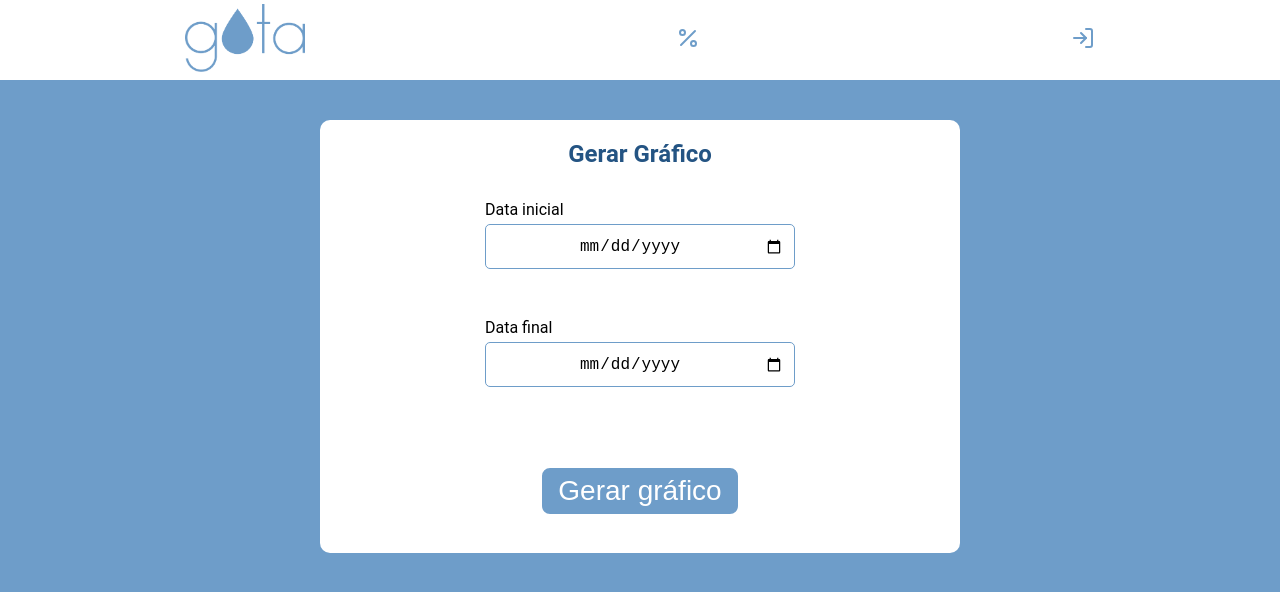
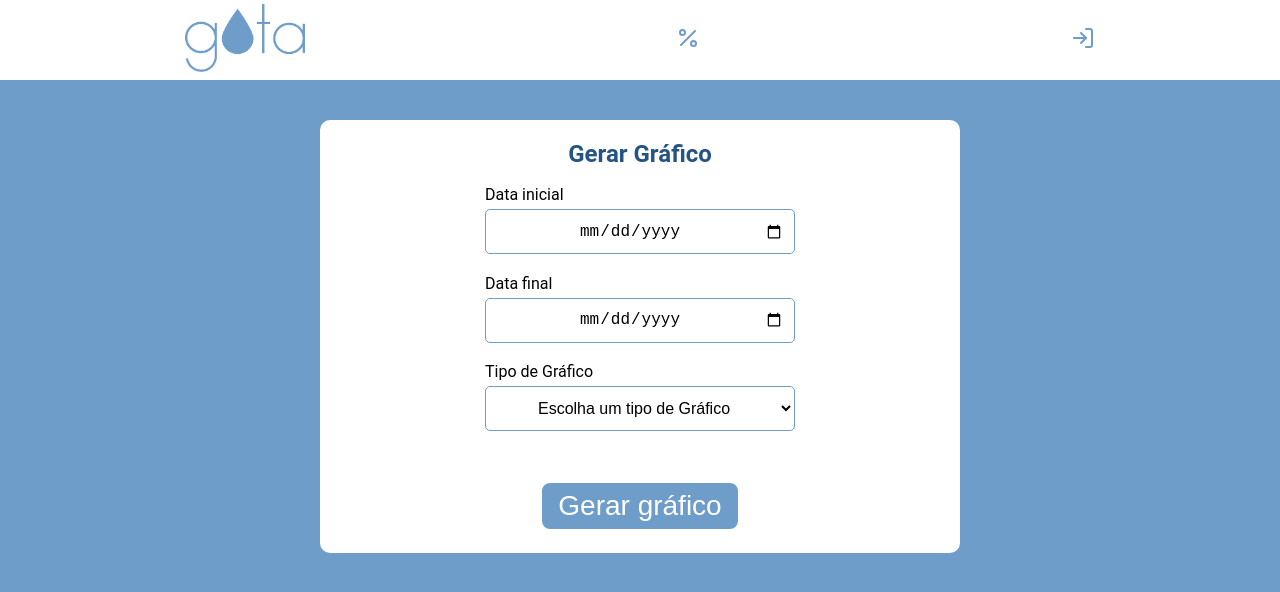
Before and after one commit to gabriel-paiva/gota, a Next.js app: page /chart in a window 1280 px wide. Shown: the top 592 px of the page. Built offline with nearby package versions, Linux system fonts and the light colour scheme; no server answers.

Commit message:
Criando opcao de escolha de tipo de grafico: consumo ou valor

```diff
--- a/pages/chart.js
+++ b/pages/chart.js
@@ -13,6 +13,7 @@ export default function Chart() {
   const [dataFinal, setDataFinal] = useState('');
 
   const [renderGrafico, setRenderGrafico] = useState(null);
+  const [tipoGrafico, setTipoGrafico] = useState('');
 
   useEffect(() => {
     const headers = { 'Authorization': `${localStorage.getItem('userId')}` };
@@ -25,33 +26,38 @@ export default function Chart() {
   function handleGerarGrafico(e) {
     e.preventDefault();
 
-    let todosConsumos = [];
+    let todosY = [];
     let datasFormatadas = [];
     let todosDados = [];
 
     for (let conta of contasSalvas) {
       if (checaDataEntre(dataInicial, dataFinal, conta.data)) {
-        todosDados.push({ data: conta.data, consumo: conta.consumo });
+        todosDados.push({ data: conta.data, consumo: conta.consumo, valor: conta.valor });
       }
     }
     todosDados.sort((a, b) => (a.data > b.data) ? 1 : ((b.data > a.data) ? -1 : 0));
 
     for (let dado of todosDados) {
       datasFormatadas.push(transformDate(dado.data));
-      todosConsumos.push(dado.consumo);
+      if(tipoGrafico === 'Consumo (m³)'){
+        todosY.push(dado.consumo);
+      }
+      else{
+        todosY.push(dado.valor);
+      }
     }
 
     const dadosGrafico = {
       labels: datasFormatadas,
       datasets: [
         {
-          label: 'Consumo',
+          label: tipoGrafico,
           backgroundColor: '#6E9DC9',
           borderColor: '#245483',
           borderWidth: 1,
           hoverBackgroundColor: '#245483',
           hoverBorderColor: '#245483',
-          data: todosConsumos
+          data: todosY
         }
       ]
     };
@@ -61,7 +67,7 @@ export default function Chart() {
   function handleRenderGrafico(dadosGrafico) {
     setRenderGrafico(
       <div className={styles.chartdiv}>
-        <Grafico dadosGrafico={dadosGrafico}/>
+        <Grafico dadosGrafico={dadosGrafico} />
       </div>
     );
   }
@@ -84,6 +90,7 @@ export default function Chart() {
                 required
               />
             </div>
+
             <div className={styles.inputdiv}>
               <label htmlFor="final">Data final</label>
               <input
@@ -95,10 +102,25 @@ export default function Chart() {
                 required
               />
             </div>
+
+            <div className={styles.inputdiv}>
+              <label htmlFor="tipo">Tipo de Gráfico</label>
+              <select
+                name="tipo"
+                id="tipo"
+                onChange={e => setTipoGrafico(e.target.value)}
+                required
+              >
+                <option value={''} >Escolha um tipo de Gráfico</option>
+                <option value="Consumo (m³)">Consumo (m³)</option>
+                <option value="Valor (R$)">Valor (R$)</option>
+              </select>
+            </div>
+
             <button onClick={handleGerarGrafico} type="submit" className="clicavel">Gerar gráfico</button>
           </form>
         </div>
-          {renderGrafico}
+        {renderGrafico}
       </div>
     </>
   );
--- a/styles/Chart.module.css
+++ b/styles/Chart.module.css
@@ -32,7 +32,7 @@
     min-width: 330px;
   }
 
-  .formdiv form input {
+  .formdiv form input, .formdiv form select {
     min-width: 70vw;
   }
 }
@@ -84,7 +84,7 @@
   background-color: #245483;
 }
 
-.formdiv form input {
+.formdiv form input, .formdiv form select {
   min-width: 310px;
   height: 45px;
   outline: none;
```
